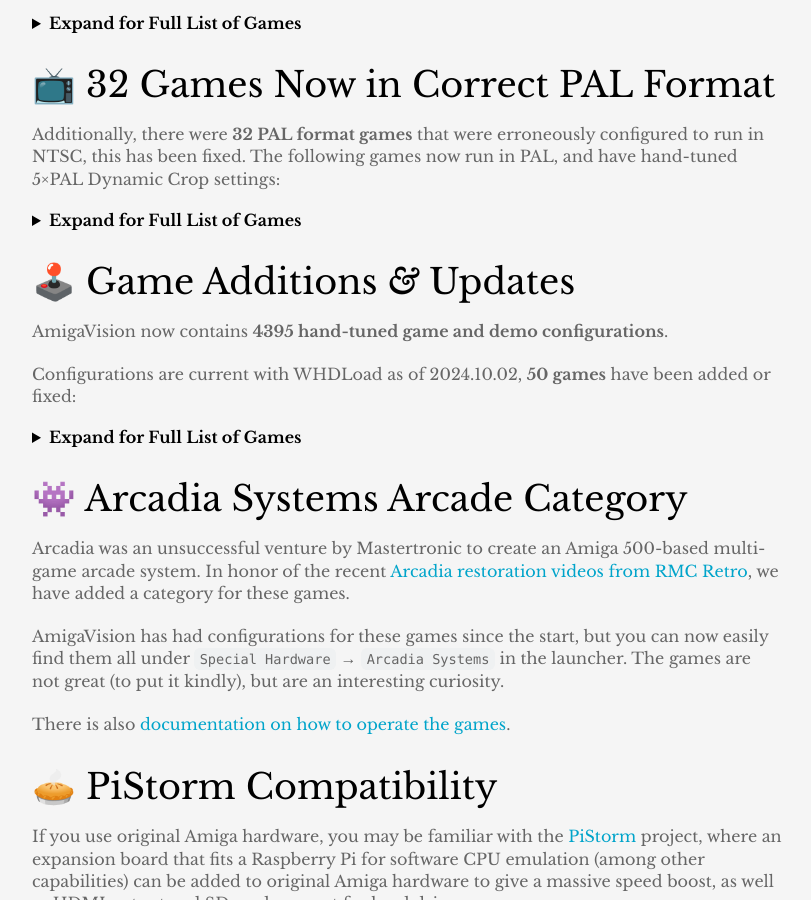
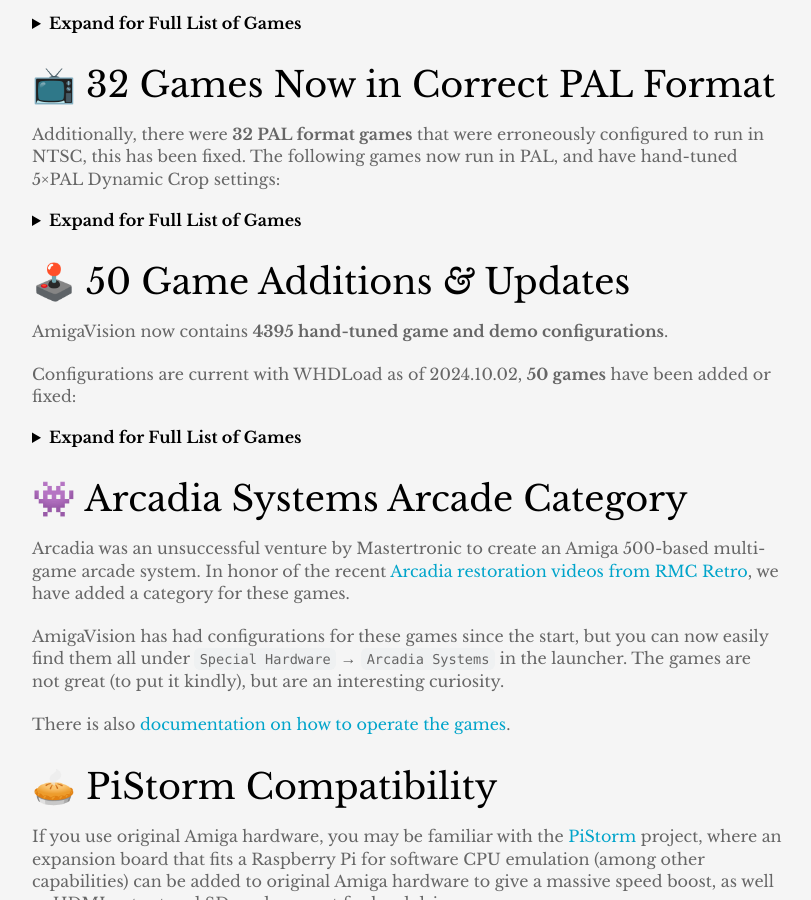
Before and after one commit to amigavision/amigavision.github.io, a Jekyll site: the page built from _posts/2024-10-10-2024.10.10.md, in a window 1280 px wide and 900 px high, scrolled down 2643 px. Shown: the whole window, without its empty margins (233-1044 px from the left). Built offline with Jekyll 4.4.1, drawn with Linux system fonts in a browser that asks for light colours.

Commit message:
Specify number of games

```diff
--- a/_posts/2024-10-10-2024.10.10.md
+++ b/_posts/2024-10-10-2024.10.10.md
@@ -207,7 +207,7 @@
 
 </details>
 
-## 🕹️ Game Additions *&* Updates
+## 🕹️ 50 Game Additions *&* Updates
 
 AmigaVision now contains **4395 hand-tuned game and demo configurations**.
 
```
